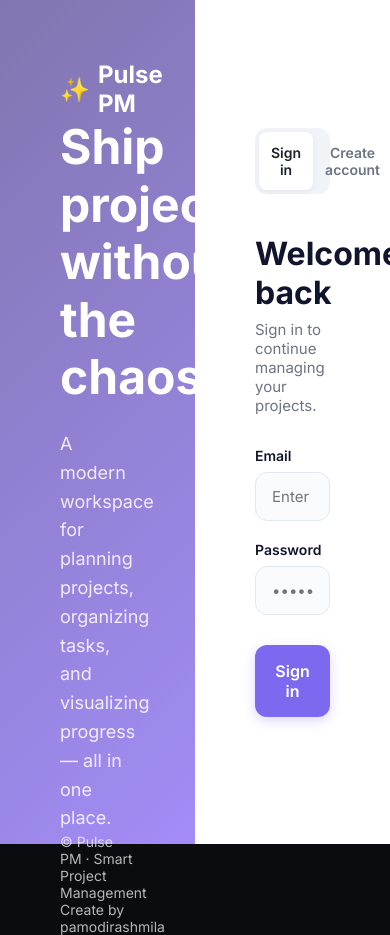
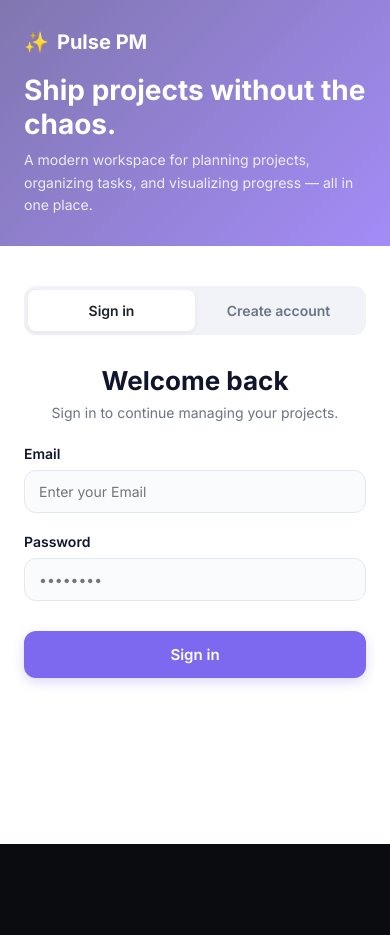
Before and after one commit to PamodiRashmila/Pulse-PM, a plain HTML site: page index.html in a window 390 px wide. After the commit the page ends 844 px from the top, so only its background shows below. Drawn offline with Linux system fonts and the light colour scheme.

Commit message:
Refactor CSS for layout and responsiveness
Added global styles, left banner, right form section, and mobile responsiveness.

```diff
--- a/style.css
+++ b/style.css
@@ -1,3 +1,6 @@
+/* ==========================================================================
+    1. GLOBAL STYLES & RESET
+   ========================================================================== */
 * {
     margin: 0;
     padding: 0;
@@ -21,7 +24,9 @@ body {
     background-color: #ffffff;
 }
 
-
+/* ==========================================================================
+    2. LEFT BANNER SECTION (DESKTOP)
+   ========================================================================== */
 .left-banner {
     width: 50%;
     background: linear-gradient(135deg, #8176af 0%, #a38cf7 100%);
@@ -61,7 +66,9 @@ body {
     color: rgba(255, 255, 255, 0.7);
 }
 
-
+/* ==========================================================================
+    3. RIGHT FORM SECTION (DESKTOP)
+   ========================================================================== */
 .right-form-side {
     width: 50%;
     display: flex;
@@ -71,7 +78,6 @@ body {
     padding: 60px;
     position: relative;
 }
-
 
 .tab-container {
     display: flex;
@@ -101,7 +107,6 @@ body {
     color: #1e2229;
     box-shadow: 0px 2px 6px rgba(0, 0, 0, 0.05);
 }
-
 
 .form-wrapper {
     width: 100%;
@@ -156,7 +161,6 @@ body {
     background-color: #ffffff;
 }
 
-
 .submit-btn {
     width: 100%;
     padding: 16px;
@@ -175,3 +179,81 @@ body {
 .submit-btn:hover {
     background-color: #6752df;
 }
+
+/* ==========================================================================
+    📱 4. MOBILE & TABLET RESPONSIVENESS (MEDIA QUERY)
+   ========================================================================== */
+@media (max-width: 768px) {
+    body {
+        overflow-y: auto;
+        height: auto;
+    }
+
+    .container {
+        flex-direction: column !important;
+        height: auto !important;
+        min-height: 100vh;
+    }
+
+    .left-banner {
+        width: 100% !important;
+        min-height: 240px !important;
+        padding: 30px 24px !important;
+        justify-content: center;
+        gap: 20px;
+    }
+
+    .banner-content h1 {
+        font-size: 28px !important;
+        margin-bottom: 8px !important;
+        max-width: 100%;
+    }
+
+    .banner-content p {
+        font-size: 14px !important;
+        max-width: 100%;
+    }
+
+    .logo {
+        font-size: 20px !important;
+    }
+
+    .footer-text {
+        display: none;
+    }
+
+    .right-form-side {
+        width: 100% !important;
+        padding: 40px 24px !important;
+        background-color: #ffffff;
+    }
+
+    .right-form-side h2 {
+        font-size: 26px !important;
+        text-align: center;
+    }
+
+    .subtitle {
+        font-size: 14px !important;
+        margin-bottom: 24px !important;
+        text-align: center;
+    }
+
+    .tab-container {
+        margin-bottom: 30px !important;
+    }
+
+    .form-wrapper {
+        max-width: 100% !important;
+    }
+
+    .input-group input {
+        padding: 12px 14px !important;
+        font-size: 14px !important;
+    }
+
+    .submit-btn {
+        padding: 14px !important;
+        font-size: 15px !important;
+    }
+}
```
